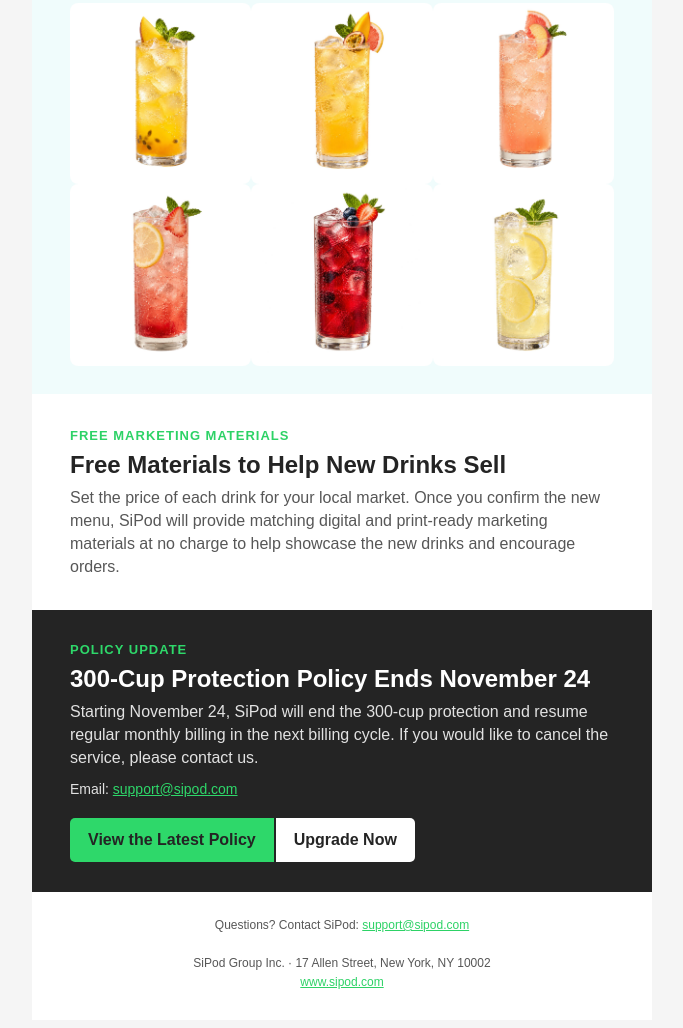
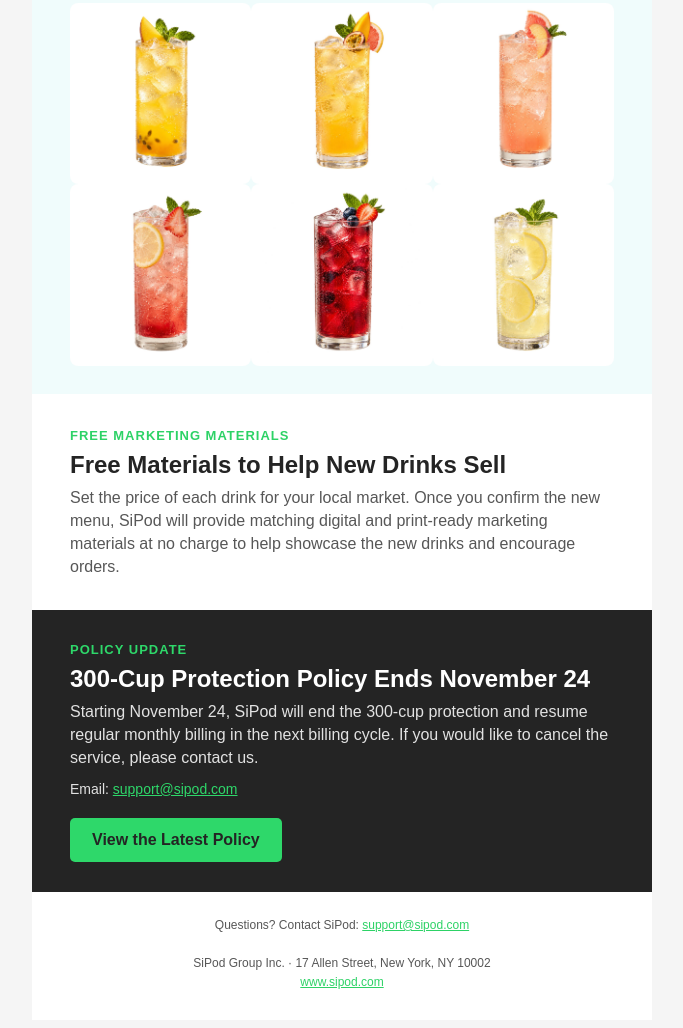
Before and after one commit to freyafeb/sipod-menu-upgrade-retention, a plain HTML site: page index.html in a window 1280 px wide. Shown: the part 1540-2568 px from the top of the page, without its empty margins (298-981 px from the left). Drawn offline with Linux system fonts and the light colour scheme.

Commit message:
Remove footer upgrade CTA

```diff
--- a/index.html
+++ b/index.html
@@ -5,6 +5,6 @@
 <tr><td class="pad" style="padding:0 38px 28px"><table role="presentation" width="100%" cellspacing="0" cellpadding="0"><tr><td width="50%" valign="top" style="padding:7px"><b>True one-tap serving</b><p style="color:#575757;font-size:13px;line-height:19px">No tea prep or manual fruit jam, topping, or fresh milk additions.</p></td><td width="50%" valign="top" style="padding:7px"><b>Lower cleaning frequency</b><p style="color:#575757;font-size:13px;line-height:19px">Weekly cleaning is recommended, reducing daily maintenance work.</p></td></tr><tr><td width="50%" valign="top" style="padding:7px"><b>More beverage sales opportunities</b><p style="color:#575757;font-size:13px;line-height:19px">Bright, easy-to-order fruit drinks add variety to your menu.</p></td><td width="50%" valign="top" style="padding:7px"><b>Free marketing materials</b><p style="color:#575757;font-size:13px;line-height:19px">Once confirmed, we provide digital and print-ready materials at no charge.</p></td></tr></table></td></tr>
 <tr><td class="pad" style="padding:28px 38px;background:#f0fcfc"><b style="font-size:13px;color:#2dd266;letter-spacing:1px">OPTIONAL SOJU COLLECTION</b><h2 style="margin:7px 0;font-size:24px">Optional Add-On: Six Soju Drinks</h2><p style="color:#575757;line-height:21px">Restaurants with a Beer and Wine License can choose to add Soju drinks to the new menu and offer guests more choices.</p><table role="presentation" width="100%" cellspacing="0" cellpadding="0"><tr><td><img src="images/mango-passionfruit-soju.jpg" style="display:block;width:100%;border-radius:8px" alt="Mango Passionfruit Soju"></td><td><img src="images/tropical-soju.jpg" style="display:block;width:100%;border-radius:8px" alt="Tropical Soju"></td><td><img src="images/peach-citrus-soju.jpg" style="display:block;width:100%;border-radius:8px" alt="Peach Citrus Soju"></td></tr><tr><td><img src="images/strawberry-soju-lemonade.jpg" style="display:block;width:100%;border-radius:8px" alt="Strawberry Soju Lemonade"></td><td><img src="images/double-berry-soju.jpg" style="display:block;width:100%;border-radius:8px" alt="Double Berry Soju"></td><td><img src="images/soju-lemonade.jpg" style="display:block;width:100%;border-radius:8px" alt="Soju Lemonade"></td></tr></table></td></tr>
 <tr><td class="pad" style="padding:32px 38px"><b style="font-size:13px;color:#2dd266;letter-spacing:1px">FREE MARKETING MATERIALS</b><h2 style="margin:7px 0;font-size:24px">Free Materials to Help New Drinks Sell</h2><p style="margin:0;color:#575757;line-height:23px">Set the price of each drink for your local market. Once you confirm the new menu, SiPod will provide matching digital and print-ready marketing materials at no charge to help showcase the new drinks and encourage orders.</p></td></tr>
-<tr><td class="pad" style="padding:30px 38px;background:#242424;color:#fff"><b style="font-size:13px;color:#2ed86a;letter-spacing:1px">POLICY UPDATE</b><h2 style="margin:7px 0;font-size:24px">300-Cup Protection Policy Ends November 24</h2><p style="margin:0;line-height:23px;color:#e2e2e2">Starting November 24, SiPod will end the 300-cup protection and resume regular monthly billing in the next billing cycle. If you would like to cancel the service, please contact us.</p><p style="margin:10px 0 0;font-size:14px;line-height:21px;color:#e2e2e2">Email: <a href="mailto:support@sipod.com" style="color:#2ed86a">support@sipod.com</a></p><table role="presentation" cellspacing="0" cellpadding="0" border="0" style="margin-top:18px"><tr><td style="background:#2ed86a;border-radius:5px 0 0 5px"><a href="https://www.sipod.com/terms" target="_blank" style="display:inline-block;color:#242424;padding:13px 18px;font-weight:bold;text-decoration:none">View the Latest Policy</a></td><td style="background:#fff;border-radius:0 5px 5px 0;border-left:2px solid #242424"><a href="https://docs.google.com/forms/d/e/1FAIpQLSdPqranWFBe4f9mD8i8Z6z9aY1Om6vWWWOTNnVhUxmNLxjRHg/viewform?usp=publish-editor" target="_blank" style="display:inline-block;color:#242424;padding:13px 18px;font-weight:bold;text-decoration:none">Upgrade Now</a></td></tr></table></td></tr>
+<tr><td class="pad" style="padding:30px 38px;background:#242424;color:#fff"><b style="font-size:13px;color:#2ed86a;letter-spacing:1px">POLICY UPDATE</b><h2 style="margin:7px 0;font-size:24px">300-Cup Protection Policy Ends November 24</h2><p style="margin:0;line-height:23px;color:#e2e2e2">Starting November 24, SiPod will end the 300-cup protection and resume regular monthly billing in the next billing cycle. If you would like to cancel the service, please contact us.</p><p style="margin:10px 0 0;font-size:14px;line-height:21px;color:#e2e2e2">Email: <a href="mailto:support@sipod.com" style="color:#2ed86a">support@sipod.com</a></p><p style="margin:18px 0 0"><a href="https://www.sipod.com/terms" target="_blank" style="display:inline-block;background:#2ed86a;color:#242424;padding:13px 22px;border-radius:5px;font-weight:bold;text-decoration:none">View the Latest Policy</a></p></td></tr>
 <tr><td class="pad" style="padding:24px 38px 28px;text-align:center;font-size:12px;line-height:19px;color:#575757">Questions? Contact SiPod: <a href="mailto:support@sipod.com" style="color:#2dd266">support@sipod.com</a><br><br>SiPod Group Inc. · 17 Allen Street, New York, NY 10002<br><a href="https://www.sipod.com" style="color:#2dd266">www.sipod.com</a></td></tr>
 </table></td></tr></table></body></html>
```
Also changed, not shown: zh.html (+1 -1 lines).
